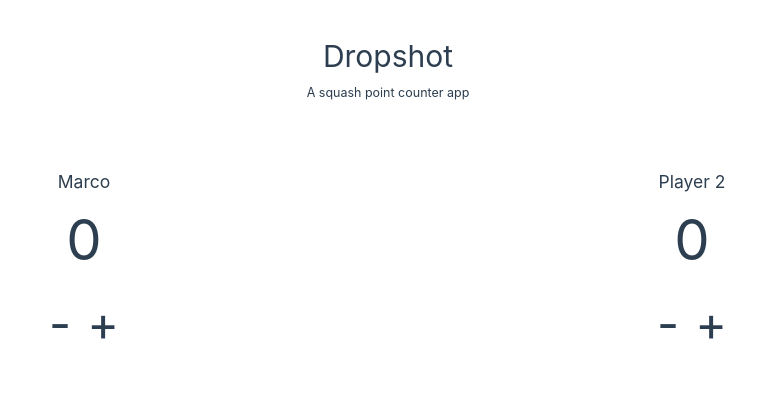
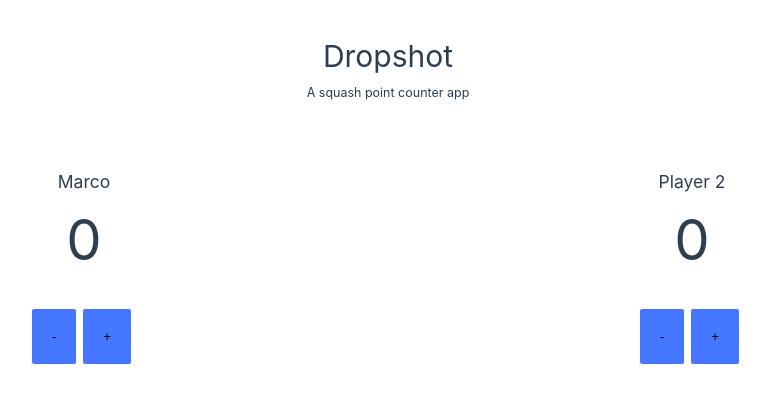
Before and after one commit to MarcoBevilacqua/dropshot, a Vue app: page / in a window 1280 px wide. Shown: the top 404 px of the page, without its empty margins (252-1023 px from the left). Built offline with nearby package versions, Linux system fonts and the light colour scheme.

Commit message:
working ugly buttons

```diff
--- a/src/assets/custom.css
+++ b/src/assets/custom.css
@@ -19,3 +19,12 @@
   .score-cmd span {
     margin: .5rem
   }
+
+  .score-cmd button {
+    cursor: pointer;
+    margin-right: 5px;
+    padding: 20px;
+    background-color:rgb(68, 118, 255);
+    border: 1px solid white;
+    border-radius: 3px;
+  }
--- a/src/components/player/PlayerCounter.vue
+++ b/src/components/player/PlayerCounter.vue
@@ -1,22 +1,38 @@
+<script setup>
+import { onMounted, reactive } from 'vue'
+
+// reactive state
+const state = reactive({score: 0})
+
+// functions that mutate state and trigger updates
+function increment() {
+  state.score++
+}
+
+function decrement() {
+  state.score--
+}
+
+defineProps({
+    name: String,
+    score: Number
+})
+
+// lifecycle hooks
+onMounted(() => {
+  console.log(`The initial count is ${state.score}.`)
+})
+</script>
+
 <template>
     <div class="player">
         <h3 class="player-name">{{ name }}</h3>
         <div class="score">
-        <h3>{{ score }}</h3>
+        <h3>{{ state.score }}</h3>
         <div class="score-cmd">
-            <span>-</span>
-            <span>+</span>
+            <button @click="decrement">-</button>
+            <button @click="increment">+</button>
         </div>
         </div>
     </div>
 </template>
-
-<script>
-
-export default {
-    props: {
-        name: String,
-        score: Number
-    }
-}
-</script>
```
